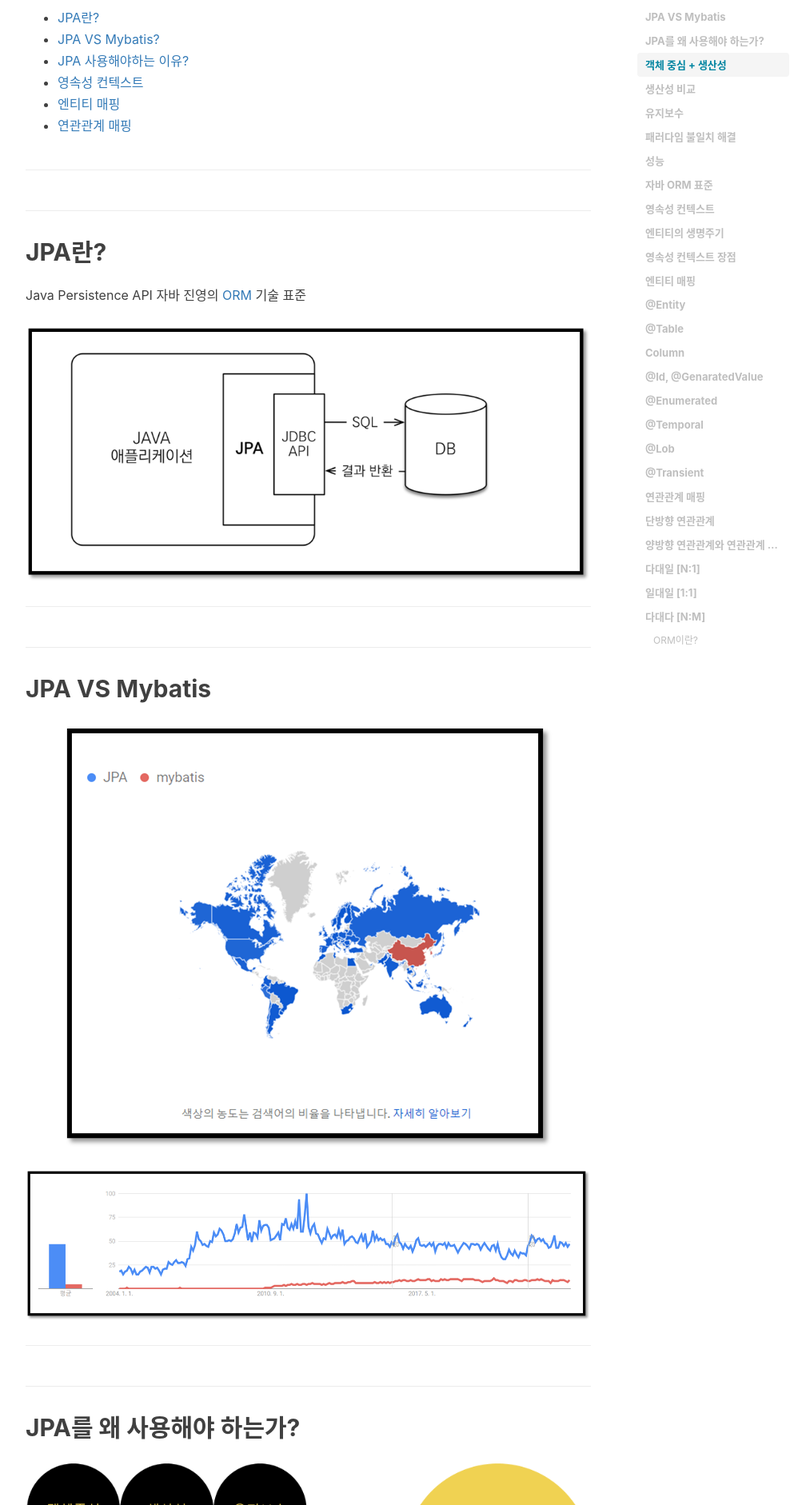
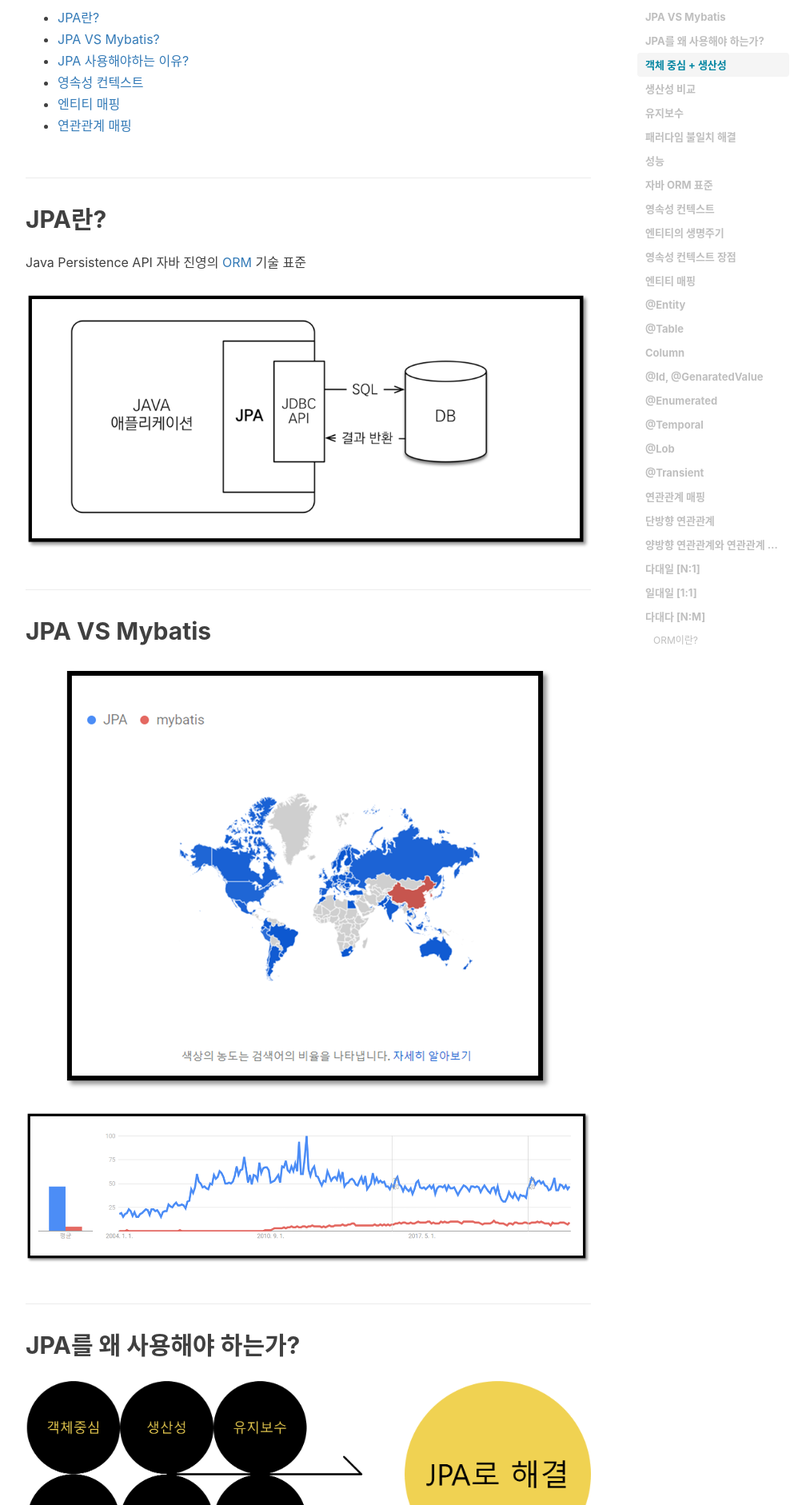
Before and after one commit to leeheeweon/leeheeweon.github.io, a Jekyll site: the page built from _posts/2023-11-15-JPA.md, in a window 1280 px wide. Shown: the part 677-2559 px from the top of the page at 80% size, without its empty margins (233-1236 px from the left). Built offline with Jekyll 4.4.1, drawn with Linux system fonts in a browser that asks for light colours; nearby versions of some CDN libraries; comment, search, counter and statistics services are not loaded.

Commit message:
jpa 수정

```diff
--- a/_posts/2023-11-15-JPA.md
+++ b/_posts/2023-11-15-JPA.md
@@ -19,7 +19,6 @@
 - [엔티티 매핑](#엔티티-매핑)
 - [연관관계 매핑](#연관관계-매핑)
 
----
 
 ## JPA란?
 
@@ -27,14 +26,12 @@
 자바 진영의 [ORM](#orm이란) 기술 표준
 ![jpa1.png](/img/post/2023-11-15/jpa1.png)
 
----
 
 ## JPA VS Mybatis
 
 ![jpa2.png](/img/post/2023-11-15/jpa2.png)
 ![jpa3.png](/img/post/2023-11-15/jpa3.png)
 
----
 
 ## JPA를 왜 사용해야 하는가?
 
@@ -65,7 +62,6 @@
 - 하이버네이트는 40가지 이상의 데이터베이스 방언 지원
   ![jpa10.png](/img/post/2023-11-15/jpa10.png)
 
----
 
 ## 영속성 컨텍스트
 
@@ -95,7 +91,6 @@
 - 지연 로딩(Lazy Loading)
   ![jpa13.png](/img/post/2023-11-15/jpa13.png)
 
----
 
 ## 엔티티 매핑
 
@@ -180,7 +175,6 @@
     private Integer temp;
 ~~~
 
----
 
 ## 연관관계 매핑
 
@@ -235,7 +229,6 @@
 
 ![jpa18.png](/img/post/2023-11-15/jpa18.png)
 
-___
 
 > 부록
 
```
